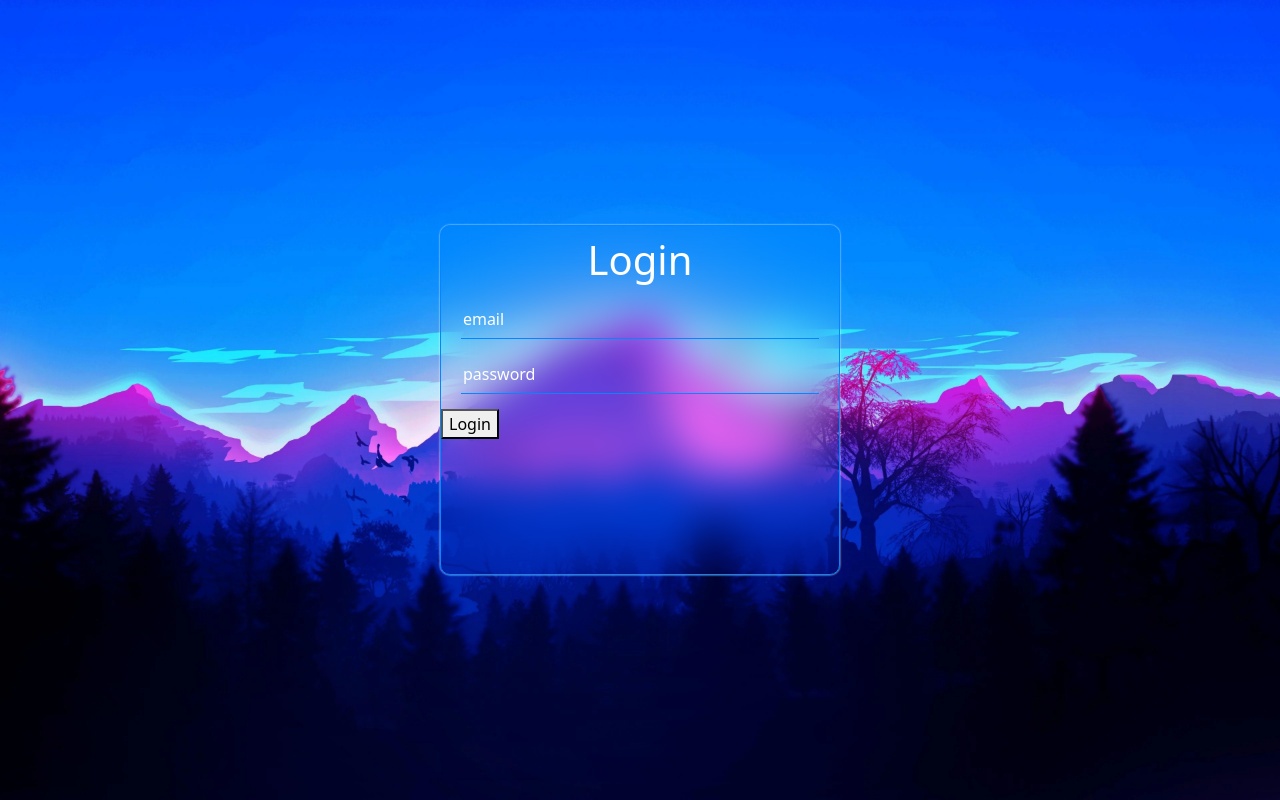
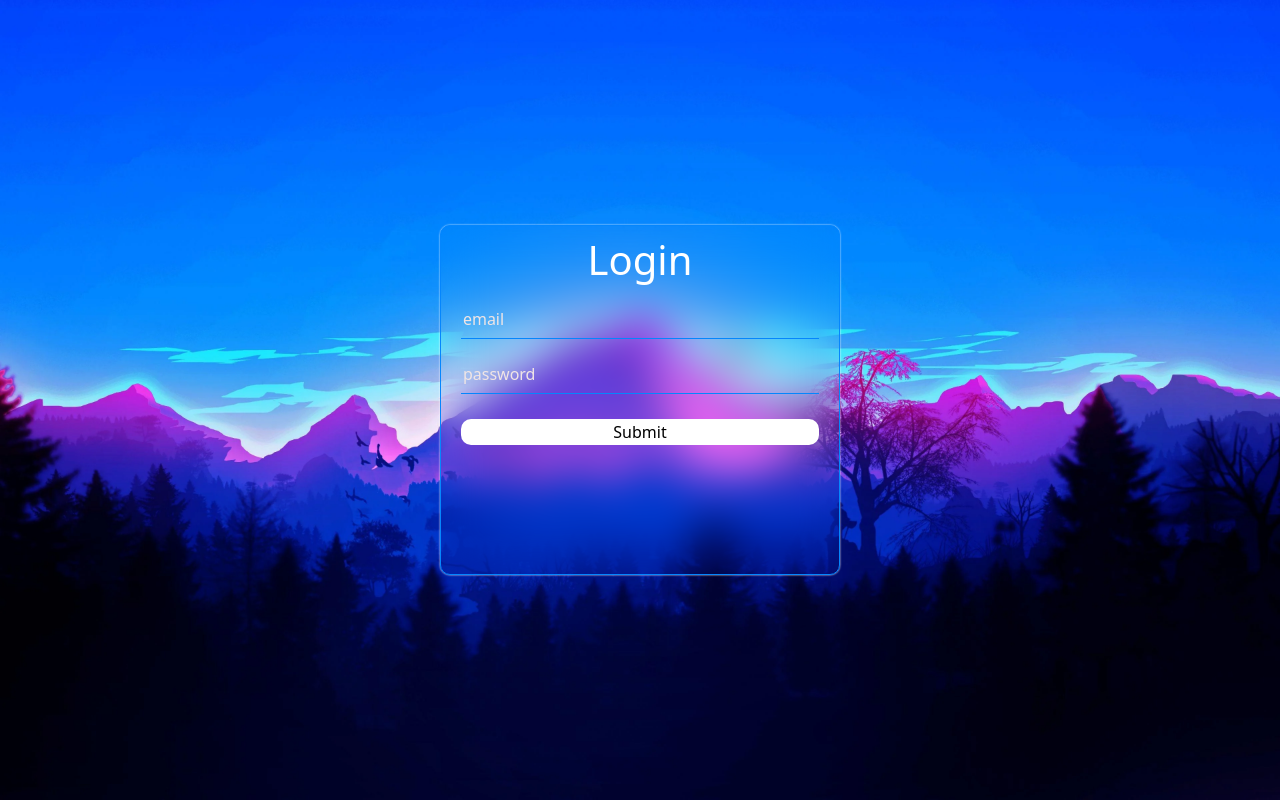
Before and after one commit to itamm15/expense-app, a React (Create React App) app in the folder front/: page /login in a window 1280 px wide. Built offline with nearby package versions, Linux system fonts and the light colour scheme.

Commit message:
:sparkles: added submit button

```diff
--- a/front/src/components/Login.js
+++ b/front/src/components/Login.js
@@ -23,8 +23,12 @@ const Login = () => {
             required
           />
         </div>
-        <div className="login__form-submit">
-          <button type="submit">Login</button>
+        <div className="login__form-input">
+          <input
+            type="submit"
+            placeholder="submit"
+            className="login--input__submit"
+          />
         </div>
       </div>
     </div>
--- a/front/src/styles/Login.scss
+++ b/front/src/styles/Login.scss
@@ -43,9 +43,18 @@
 }
 
 .login--input::placeholder {
-  color: white;
+  color: rgb(240, 229, 229);
 }
 
 .login--input:focus {
   outline: none;
 }
+
+.login--input__submit {
+  width: 90%;
+  margin-top: 10px;
+  color: black;
+  background-color: white;
+  border: none;
+  border-radius: 10px;
+}
```
